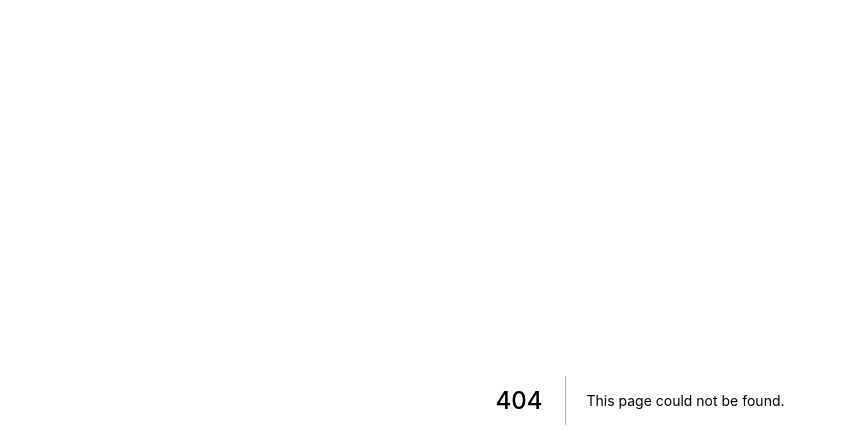
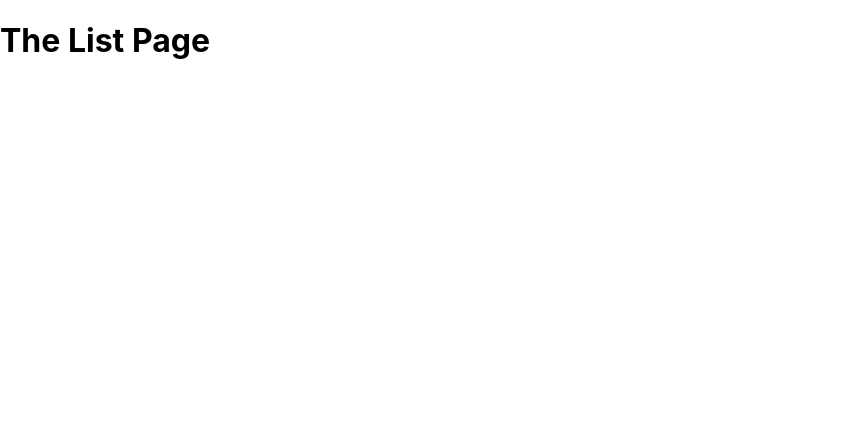
Before and after one commit to Sunset-Kim/study-nextjs, a Next.js app: page /portfolio/list in a window 1280 px wide. Before the commit this address had no page. Shown: the top 448 px of the page, without its empty margins (0-846 px from the left). Built offline with nearby package versions, Linux system fonts and the light colour scheme.

Commit message:
1.2 중첩경로 라우트

```diff
--- /dev/null
+++ b/pages/about/index.js
@@ -0,0 +1,3 @@
+export default function About() {
+  return <div>About</div>;
+}
--- /dev/null
+++ b/pages/portfolio/list.js
@@ -0,0 +1,7 @@
+export default function List() {
+  return (
+    <div>
+      <h1>The List Page</h1>
+    </div>
+  );
+}
```
Also changed, not shown: pages/about.js (deleted, +0 -11 lines), pages/portfolio/index.js (added, +9 -0 lines).
